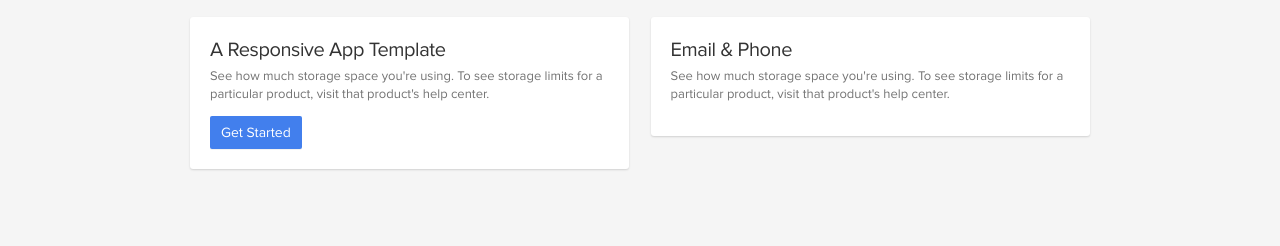
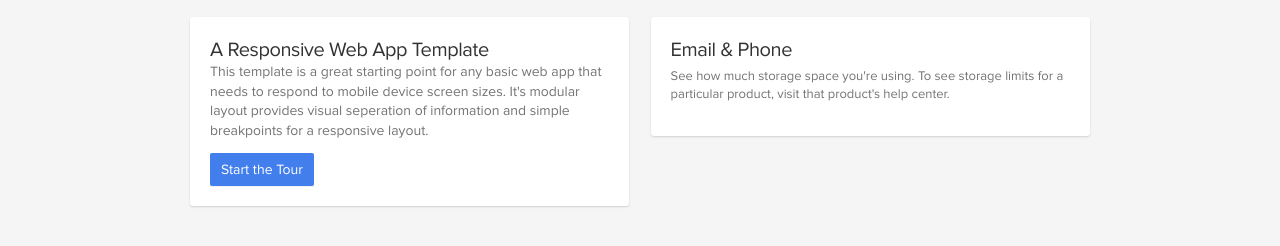
Before and after one commit to jpamorgan/App-Template, a plain HTML site: page index.html in a window 1280 px wide. Shown: the part 104-350 px from the top of the page. Drawn offline with Linux system fonts and the light colour scheme.

Commit message:
made changes to dummy text

```diff
--- a/index.html
+++ b/index.html
@@ -53,9 +53,9 @@
             <div class="col-6">
                 <article class="block">
                     <div class="inner">
-                        <h2>A Responsive App Template</h2>
-                        <p class="helper">See how much storage space you're using. To see storage limits for a particular product, visit that product's help center.</p>
-                        <a href="#" class="btn">Get Started</a>
+                        <h2>A Responsive Web App Template</h2>
+                        <p>This template is a great starting point for any basic web app that needs to respond to mobile device screen sizes.  It's modular layout provides visual seperation of information and simple breakpoints for a responsive layout.</p>
+                        <a href="#" class="btn">Start the Tour</a>
                         <div class="row">
                             <div class="col-5">
 
```
